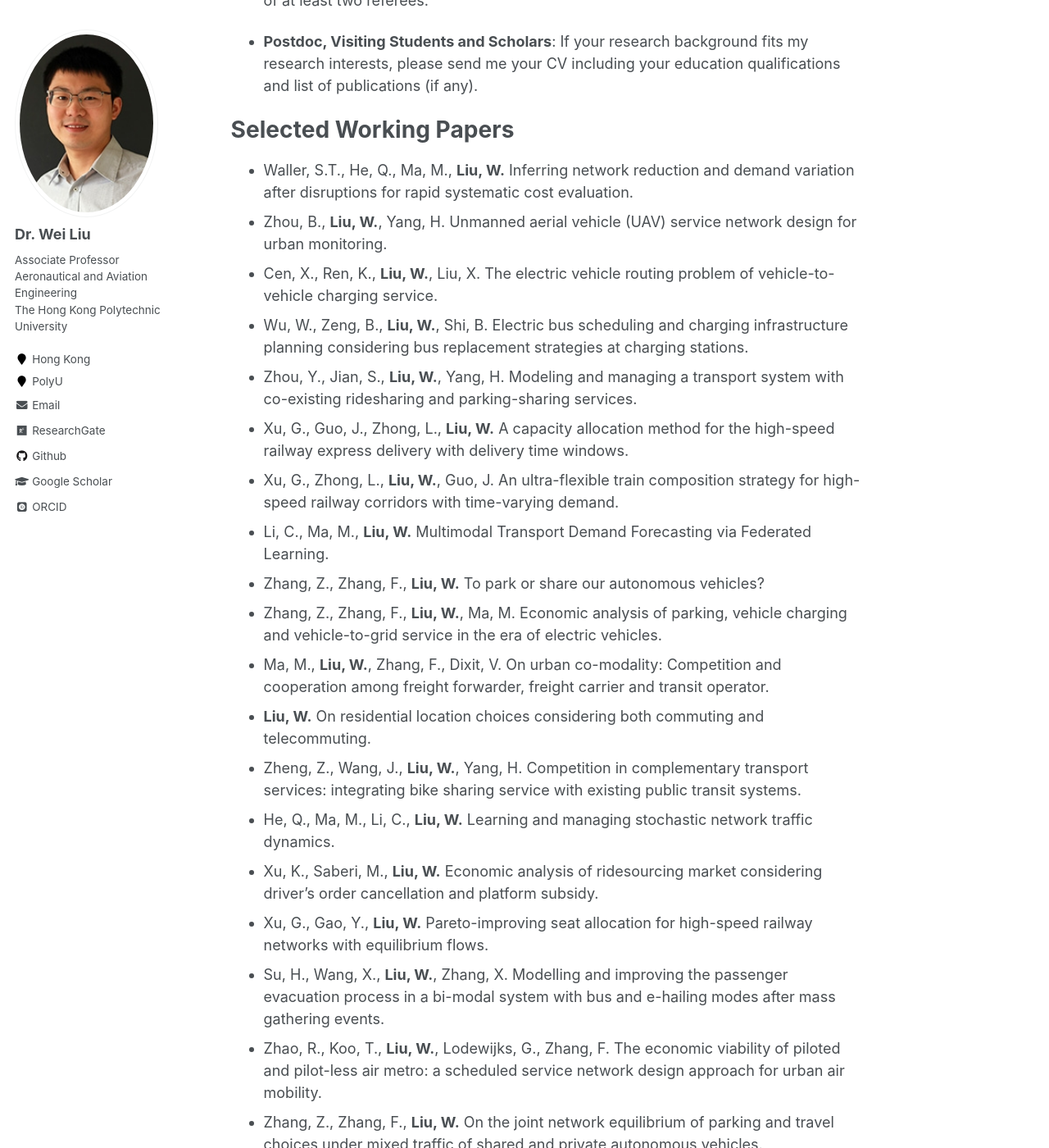
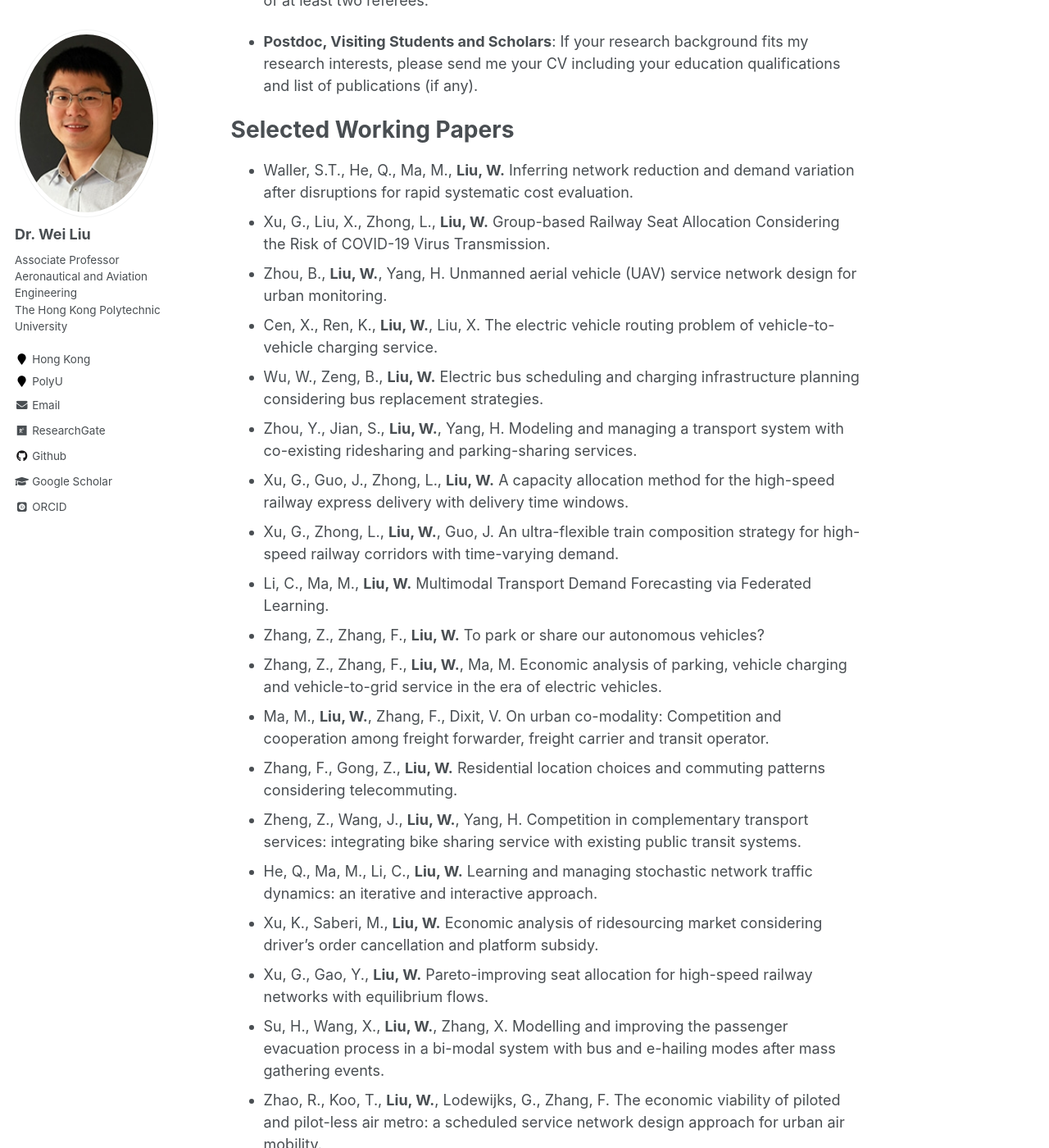
Before and after one commit to weiliu2016/weiliu2016.github.io, a Jekyll site: the page built from _pages/about.md, in a window 1280 px wide and 1400 px high, scrolled down 2024 px. Shown: the whole window at 82% size. Built offline with Jekyll 4.4.1, drawn with Linux system fonts in a browser that asks for light colours; some web fonts are replaced; some of the changed text lies outside the part shown.

Commit message:
Update about.md

```diff
--- a/_pages/about.md
+++ b/_pages/about.md
@@ -56,9 +56,10 @@ PhD Positions and Academic Visitors
 Selected Working Papers
 ======
 - Waller, S.T., He, Q., Ma, M., **Liu, W.** Inferring network reduction and demand variation after disruptions for rapid systematic cost evaluation.
+- Xu, G., Liu, X., Zhong, L., **Liu, W.** Group-based Railway Seat Allocation Considering the Risk of COVID-19 Virus Transmission.
 - Zhou, B., **Liu, W.**, Yang, H. Unmanned aerial vehicle (UAV) service network design for urban monitoring.
 - Cen, X., Ren, K., **Liu, W.**, Liu, X. The electric vehicle routing problem of vehicle-to-vehicle charging service.
-- Wu, W., Zeng, B., **Liu, W.**, Shi, B. Electric bus scheduling and charging infrastructure planning considering bus replacement strategies at charging stations.
+- Wu, W., Zeng, B., **Liu, W.** Electric bus scheduling and charging infrastructure planning considering bus replacement strategies.
 - Zhou, Y., Jian, S., **Liu, W.**, Yang, H. Modeling and managing a transport system with co-existing ridesharing and parking-sharing services.
 - Xu, G., Guo, J., Zhong, L., **Liu, W.** A capacity allocation method for the high-speed railway express delivery with delivery time windows.
 - Xu, G., Zhong, L., **Liu, W.**, Guo, J. An ultra-flexible train composition strategy for high-speed railway corridors with time-varying demand.
@@ -66,20 +67,20 @@ Selected Working Papers
 - Zhang, Z., Zhang, F., **Liu, W.** To park or share our autonomous vehicles?
 - Zhang, Z., Zhang, F., **Liu, W.**, Ma, M. Economic analysis of parking, vehicle charging and vehicle-to-grid service in the era of electric vehicles.
 - Ma, M., **Liu, W.**, Zhang, F., Dixit, V. On urban co-modality: Competition and cooperation among freight forwarder, freight carrier and transit operator.
-- **Liu, W.** On residential location choices considering both commuting and telecommuting.
+- Zhang, F., Gong, Z., **Liu, W.** Residential location choices and commuting patterns considering telecommuting.
 - Zheng, Z., Wang, J., **Liu, W.**, Yang, H. Competition in complementary transport services: integrating bike sharing service with existing public transit systems.
-- He, Q., Ma, M., Li, C., **Liu, W.** Learning and managing stochastic network traffic dynamics.
+- He, Q., Ma, M., Li, C., **Liu, W.** Learning and managing stochastic network traffic dynamics: an iterative and interactive approach.
 - Xu, K., Saberi, M., **Liu, W.** Economic analysis of ridesourcing market considering driver's order cancellation and platform subsidy.
 - Xu, G., Gao, Y., **Liu, W.** Pareto-improving seat allocation for high-speed railway networks with equilibrium flows.
 - Su, H., Wang, X., **Liu, W.**, Zhang, X. Modelling and improving the passenger evacuation process in a bi-modal system with bus and e-hailing modes after mass gathering events.
 - Zhao, R., Koo, T., **Liu, W.**, Lodewijks, G., Zhang, F. The economic viability of piloted and pilot-less air metro: a scheduled service network design approach for urban air mobility.
 - Zhang, Z., Zhang, F., **Liu, W.** On the joint network equilibrium of parking and travel choices under mixed traffic of shared and private autonomous vehicles.
-- Sun, W., Zhang, F., **Liu, W.**, He, Q. Improving traffic and energy efficiency in a mixed traffic corridor with connected autonomous vehicles.
+- Sun, W., Zhang, F., **Liu, W.**, He, Q. Optimal control of connected autonomous vehicles in a mixed traffic corridor.
 - Li, C., Bai, L., **Liu, W.**, Yao, L., Waller, S.T. Unsupervised knowledge adaptation for passenger demand forecasting.
 - Xu, G., Liu, Y., Gao, Y., **Liu, W.** Integrated optimization of train stopping plan and seat allocation scheme for railway systems under equilibrium travel choice and elastic demand.
 - Ma, M., Zhang, F., **Liu, W.**, Dixit, V. Can urban co-modality benefit both users and operators?.
 - Ma, M., Chen, Y., **Liu, W.**, Waller, S.T. An economic analysis of a multi-modal transport system with ride-sourcing services and multi-class users.
-- **Liu, W.**, Yang, H. Service differentiation in a two-sided market of shared parking.
+- Zhang, Z., **Liu, W.**, Yang, H. Service differentiation in a two-sided market of shared parking.
 - Wei, T., Xu, G., **Liu, W.**, Zhang, F., Yang, H., Batley, R. Time-varying demand distribution estimation for high-speed railway by ticket booking data.
 
 Selected Publications
```
